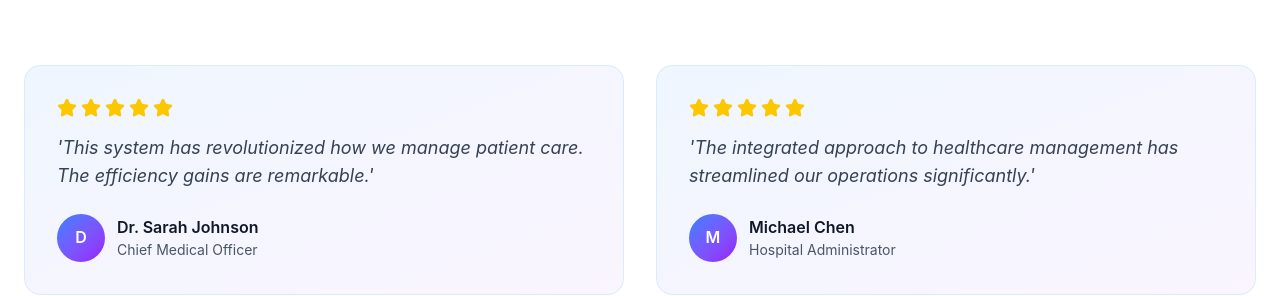
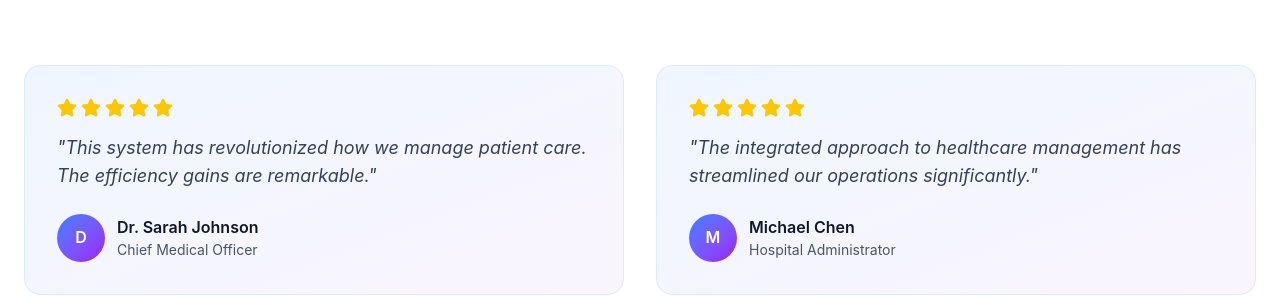
Before and after one commit to Lungan77/hospital_management, a Next.js app: page / in a window 1280 px wide. Shown: the part 1740-2036 px from the top of the page. Built offline with nearby package versions, Linux system fonts and the light colour scheme; no server answers.

Commit message:
Updated page.js

```diff
--- a/app/page.js
+++ b/app/page.js
@@ -177,7 +177,7 @@ export default function Home() {
                     <Star key={i} className="w-5 h-5 text-yellow-400 fill-current" />
                   ))}
                 </div>
-                <p className="text-gray-700 text-lg mb-6 italic">&apos;{testimonial.content}&apos;</p>
+                <p className="text-gray-700 text-lg mb-6 italic">&quot;{testimonial.content}&quot;</p>
                 <div className="flex items-center gap-3">
                   <div className="w-12 h-12 bg-gradient-to-br from-blue-500 to-purple-600 rounded-full flex items-center justify-center text-white font-semibold">
                     {testimonial.name.charAt(0)}
```
